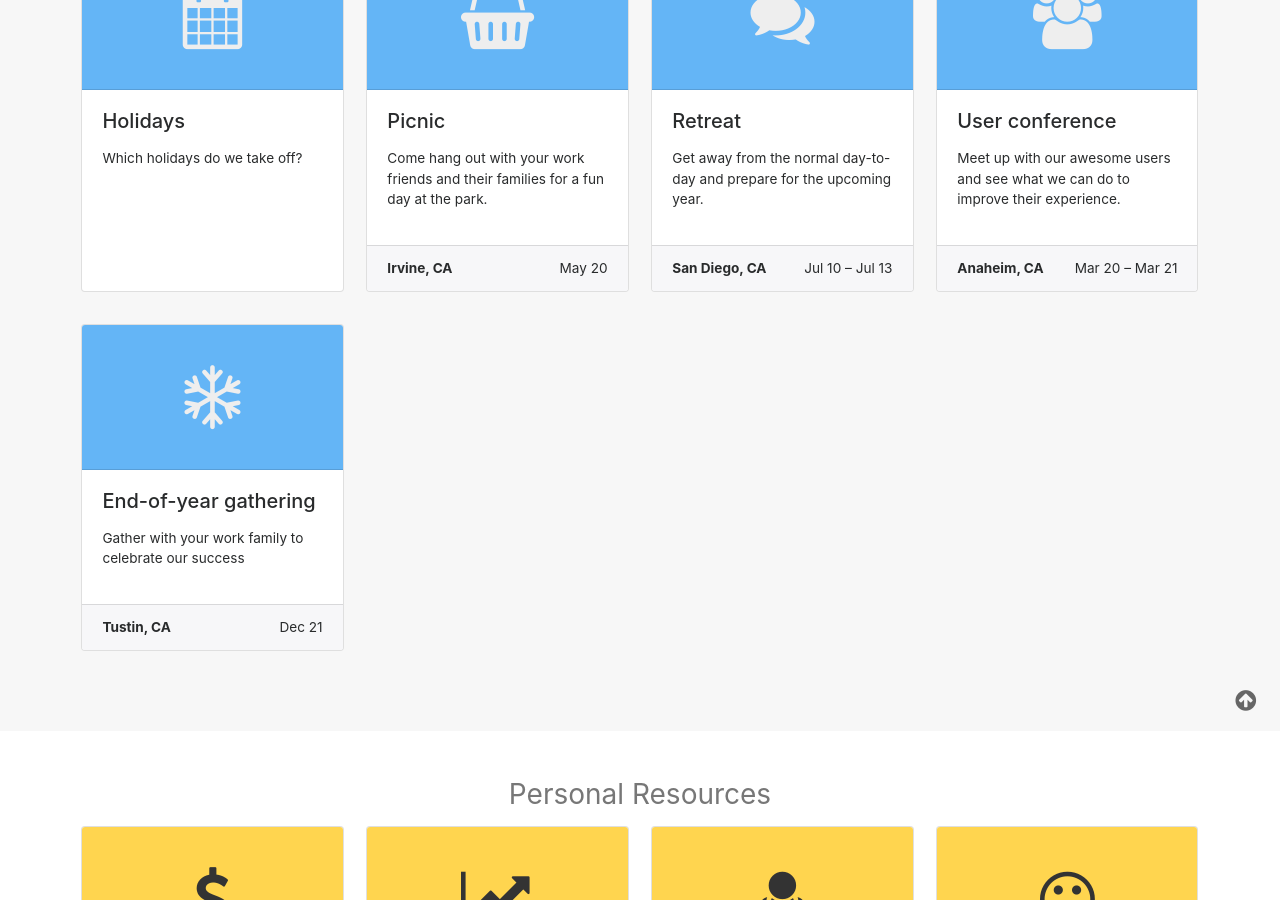
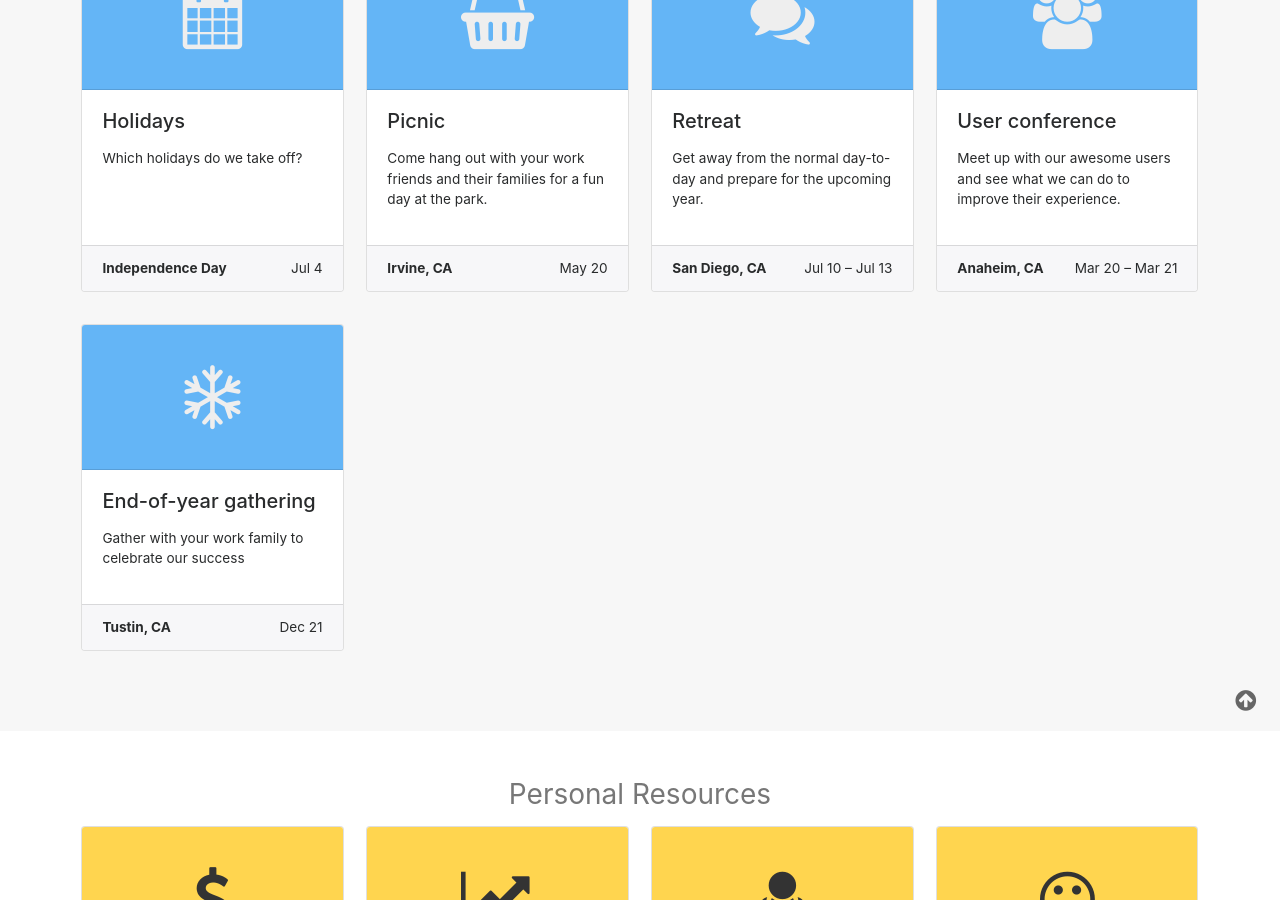
Before and after one commit to lightster/hub, a Jekyll site: the page built from index.md, in a window 1280 px wide and 900 px high, scrolled down 1449 px. Built offline with Jekyll 4.4.1, drawn with Linux system fonts in a browser that asks for light colours; nearby versions of some CDN libraries; comment, search, counter and statistics services are not loaded.

Commit message:
Add special card formatting for the holidays card

```diff
--- a/_includes/resource_cards.html
+++ b/_includes/resource_cards.html
@@ -20,6 +20,8 @@
             {% assign include_file = "resource_icon_card.html" %}
             {% if card.layout == 'event-details' %}
               {% assign include_file = "resource_icon_card_event.html" %}
+            {% elsif card.layout == 'holidays' %}
+              {% assign include_file = "resource_icon_card_holidays.html" %}
             {% endif %}
 
             {% assign bg_color = card.bg_color | default: include.bg_color %}
--- /dev/null
+++ b/_includes/resource_icon_card_holidays.html
@@ -0,0 +1,14 @@
+{% capture footer %}
+  {% assign holidays = include.resource.holidays | sort: 'date' %}
+  {% assign next_holiday = holidays | first %}
+
+  <b>{{ next_holiday.name }}</b>
+  <span class="float-right">
+    <time datetime="{{ next_holiday.date | date: '%FT%T%:z' }}" class="start-date">
+      {{ next_holiday.date | date: '%b %-d' }}
+    </time>
+  </span>
+  <br />
+{% endcapture %}
+
+{% include resource_icon_card.html link=include.link relative_link=include.relative_link icon=include.icon bg_color=include.bg_color fg_color=include.fg_color title=include.title description=include.description footer=footer resource=include.card %}
```
